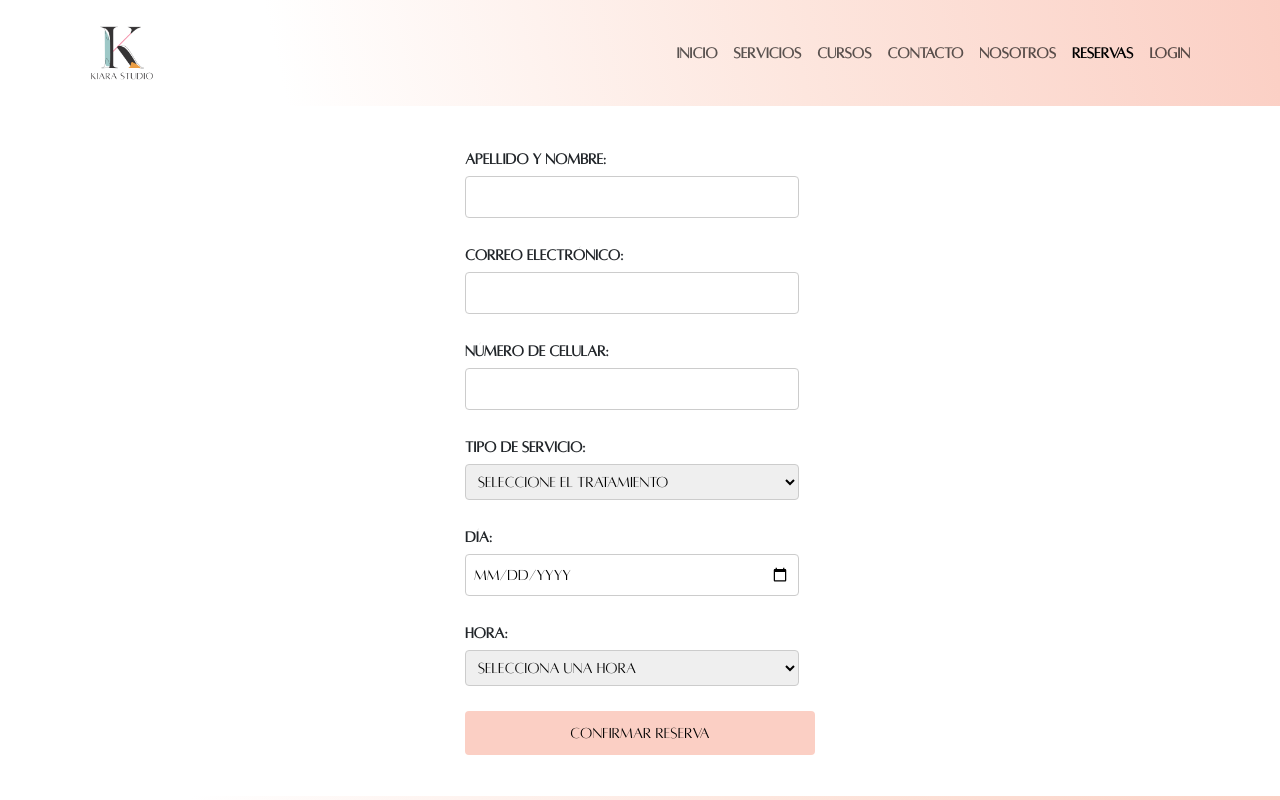
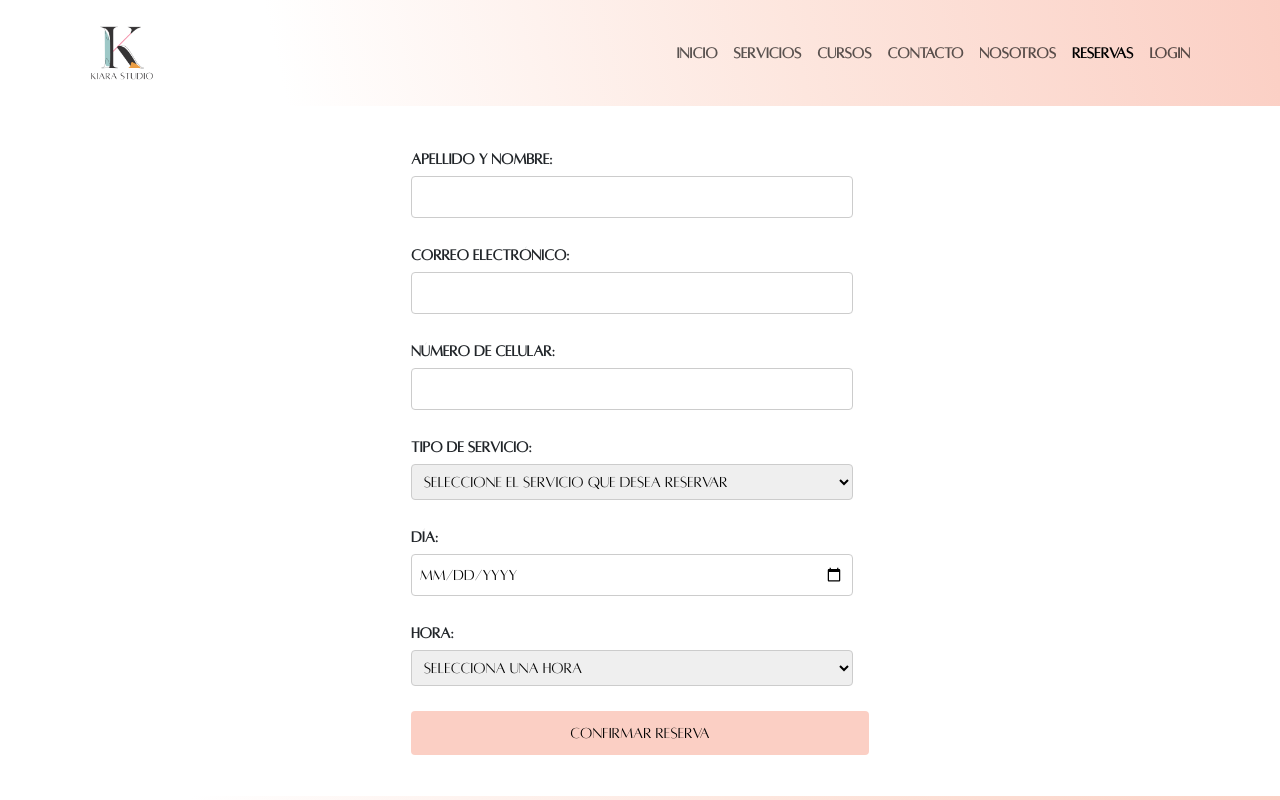
Before and after one commit to AixaFilsinger/StudioKiara, a React (Vite) app: page /Reservas in a window 1280 px wide. Shown: the top 800 px of the page. Built offline with nearby package versions, Linux system fonts and the light colour scheme.

Commit message:
Continuacion de validaciones

```diff
--- a/src/Components/views/Reserva/Reservas.jsx
+++ b/src/Components/views/Reserva/Reservas.jsx
@@ -89,7 +89,7 @@ const Reservas = () => {
             onChange={handleChange}
             required
           >
-            <option value=''>Seleccione el tratamiento</option>
+            <option value=''>Seleccione el servicio que desea reservar</option>
             <option value='nails'>Uñas</option>
             <option value='eyelashes'>Pestañas</option>
             <option value='eyebrows'>Cejas</option>
```
Also changed, not shown: 1 other file (tests, documents, lock files or other folders).
